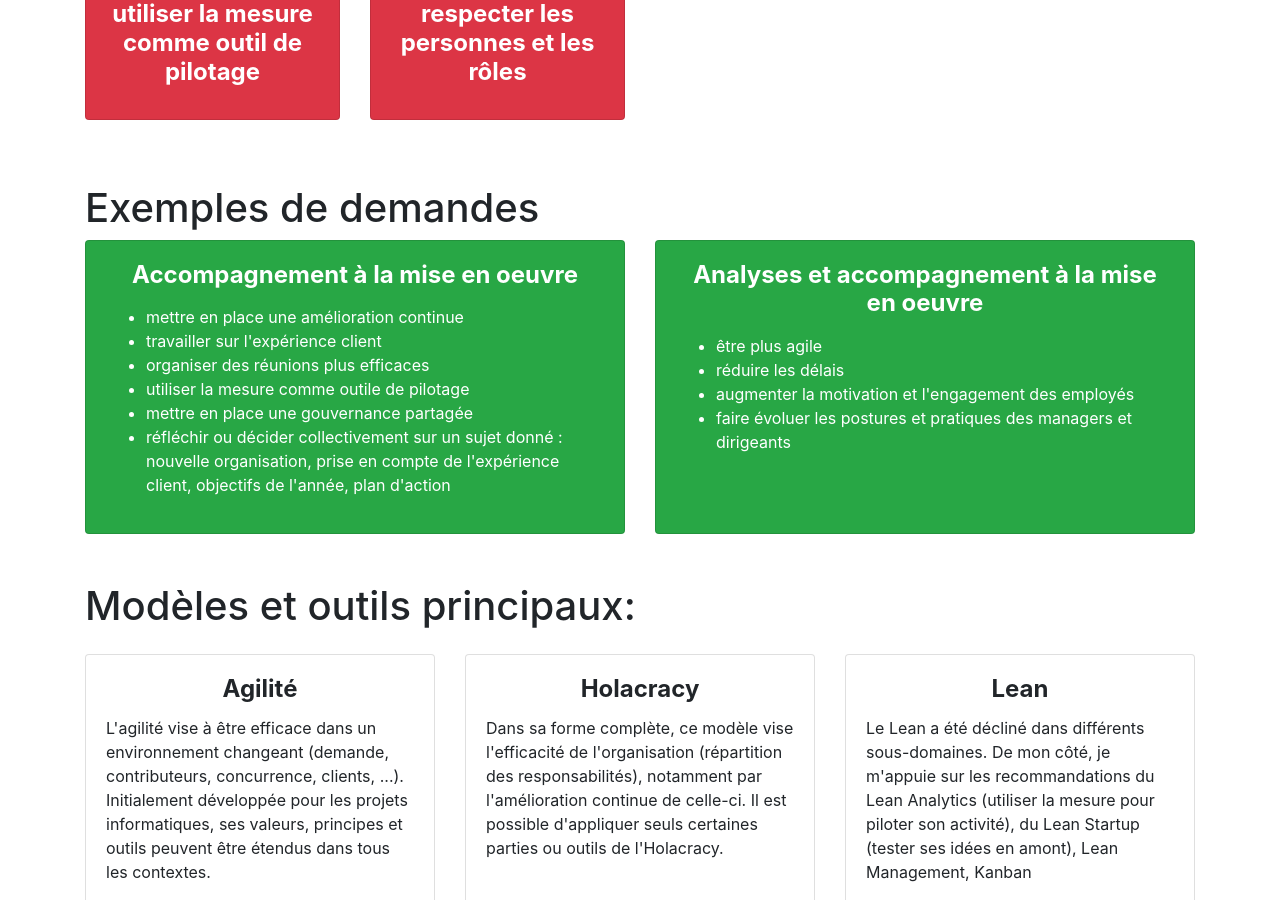
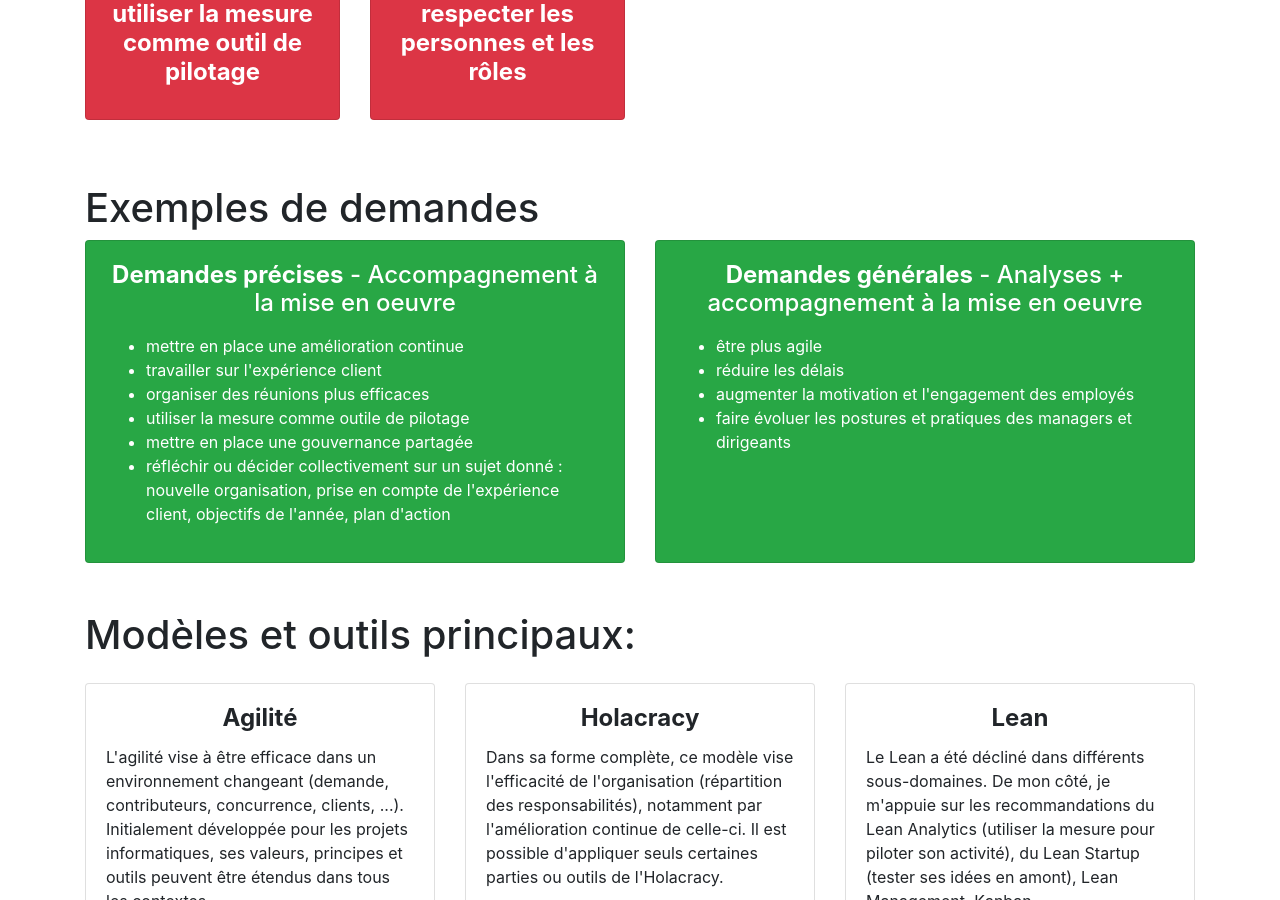
Before and after one commit to OrgaEvolutions/orgaevolutions.github.io, a Jekyll site: the page built from index.html, in a window 1280 px wide and 900 px high, scrolled down 1346 px. Built offline with Jekyll 4.4.1, drawn with Linux system fonts in a browser that asks for light colours.

Commit message:
Update interventions.html

```diff
--- a/_includes/interventions.html
+++ b/_includes/interventions.html
@@ -4,7 +4,7 @@
 		<div class="col-6">
 			<div class="card h-100 text-white bg-success">
 				<div class="card-body">
-					<h4 class="card-title text-center"><strong>Accompagnement à la mise en oeuvre</strong></h4>
+					<h4 class="card-title text-center"><strong>Demandes précises</strong> - Accompagnement à la mise en oeuvre</h4>
 					<p class="card-text">
 						<ul>
 							<li>mettre en place une amélioration continue</li>
@@ -22,7 +22,7 @@
 		<div class="col-6">
 			<div class="card h-100 text-white bg-success">
 				<div class="card-body">
-					<h4 class="card-title text-center"><strong>Analyses et accompagnement à la mise en oeuvre</strong></h4>
+					<h4 class="card-title text-center"><strong>Demandes générales</strong> - Analyses + accompagnement à la mise en oeuvre</h4>
 					<p class="card-text">
 						<ul>
 						      	<li>être plus agile</li>
```
